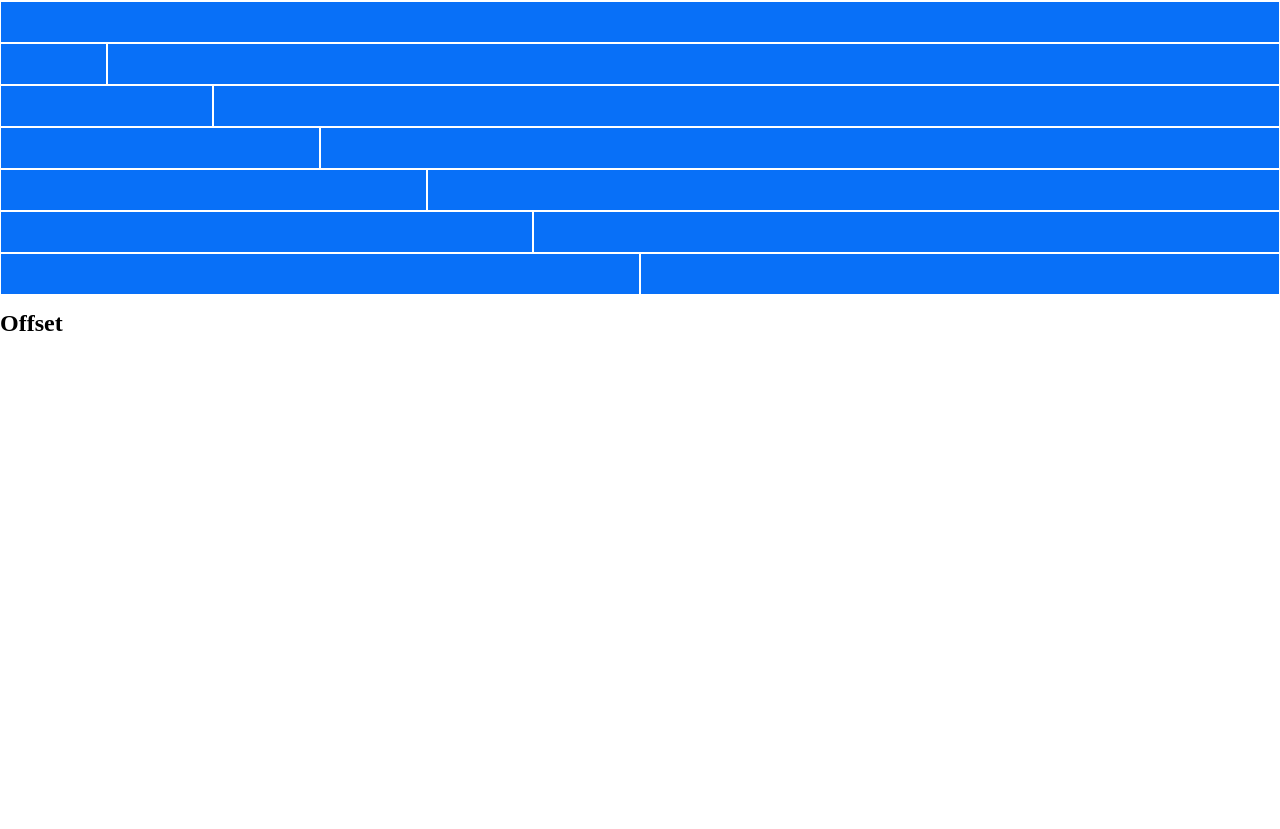
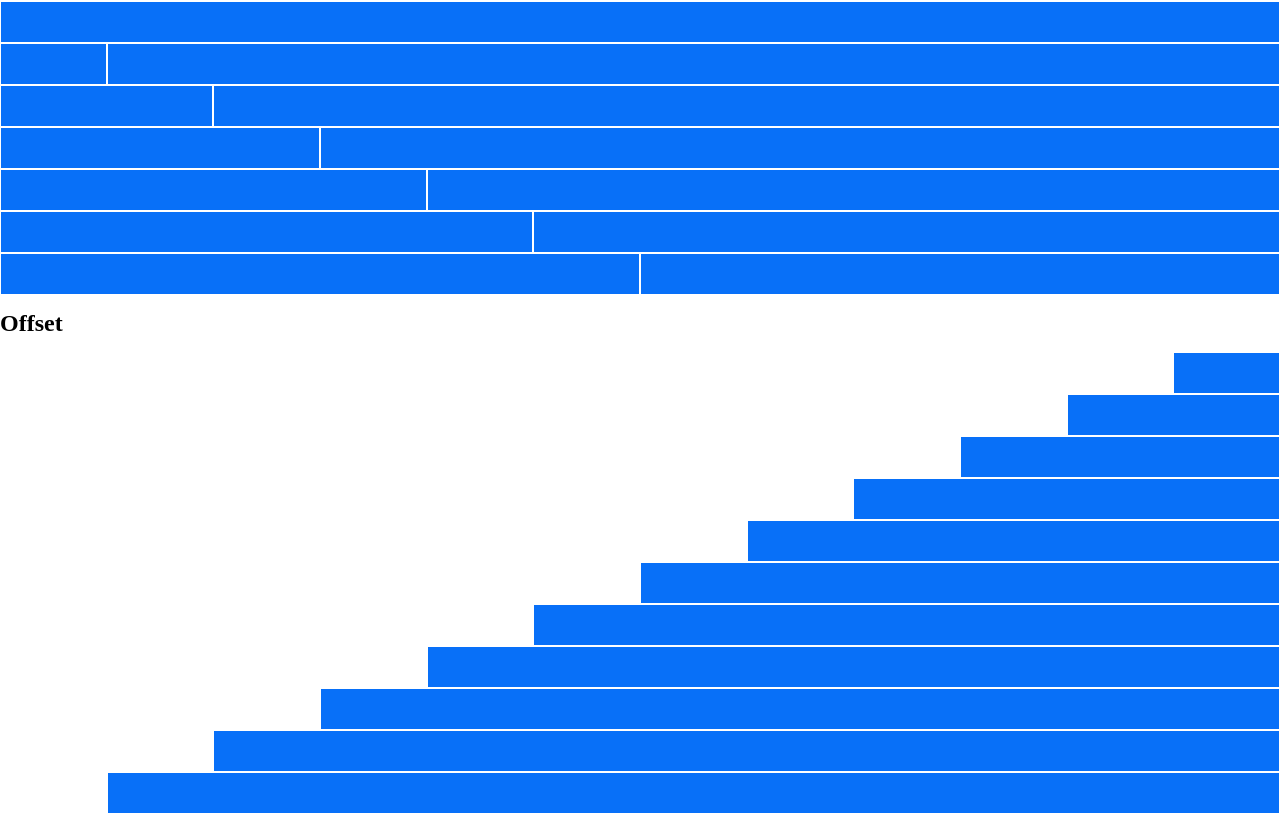
Before and after one commit to stefanom13/html-css-12bool, a plain HTML site: page index.html in a window 1280 px wide. Shown: the part 313-1142 px from the top of the page. Before the commit the page ends 800 px from the top, so only its background shows below. Drawn offline with Linux system fonts and the light colour scheme.

Commit message:
inserimento offset

```diff
--- a/framework.css
+++ b/framework.css
@@ -72,3 +72,48 @@
   flex-basis: calc((100% / 12) * 12);
   max-width: calc((100% / 12) * 12);
 }
+
+/* offset  */
+
+.col-offset-1 {
+  margin-left: calc((100% / 12) * 1);
+}
+
+.col-offset-2 {
+  margin-left: calc((100% / 12) * 2);
+}
+.col-offset-3 {
+  margin-left: calc((100% / 12) * 3);
+}
+
+.col-offset-4 {
+  margin-left: calc((100% / 12) * 4);
+}
+
+.col-offset-5 {
+  margin-left: calc((100% / 12) * 5);
+}
+
+.col-offset-6 {
+  margin-left: calc((100% / 12) * 6);
+}
+
+.col-offset-7 {
+  margin-left: calc((100% / 12) * 7);
+}
+
+.col-offset-8 {
+  margin-left: calc((100% / 12) * 8);
+}
+
+.col-offset-9 {
+  margin-left: calc((100% / 12) * 9);
+}
+
+.col-offset-10 {
+  margin-left: calc((100% / 12) * 10);
+}
+
+.col-offset-11 {
+  margin-left: calc((100% / 12) * 11);
+}
--- a/index.html
+++ b/index.html
@@ -111,7 +111,61 @@
 
     </div>
 
+    <!-- inserimento offset terzo esercizio  -->
+
     <h2>Offset</h2>
+
+    <div class="container-fluid">
+
+        <section class="section-first">
+            <div class="row">
+                <div class="col-1 col-offset-11"></div>
+
+            </div>
+            <div class="row">
+                <div class="col-2 col-offset-10"></div>
+            </div>
+
+            <div class="row">
+                <div class="col-3 col-offset-9"></div>
+            </div>
+
+            <div class="row">
+                <div class="col-4 col-offset-8"></div>
+            </div>
+
+            <div class="row">
+                <div class="col-5 col-offset-7"></div>
+            </div>
+
+            <div class="row">
+                <div class="col-6 col-offset-6"></div>
+            </div>
+
+            <div class="row">
+                <div class="col-7 col-offset-5"></div>
+            </div>
+
+            <div class="row">
+                <div class="col-8 col-offset-4"></div>
+            </div>
+
+            <div class="row">
+                <div class="col-9 col-offset-3"></div>
+            </div>
+
+            <div class="row">
+                <div class="col-10 col-offset-2"></div>
+            </div>
+
+            <div class="row">
+                <div class="col-11 col-offset-1"></div>
+            </div>
+
+        </section>
+    </div>
+
+    <!-- inserimento quarto esercizio  -->
 
 </body>
 </html>
```
